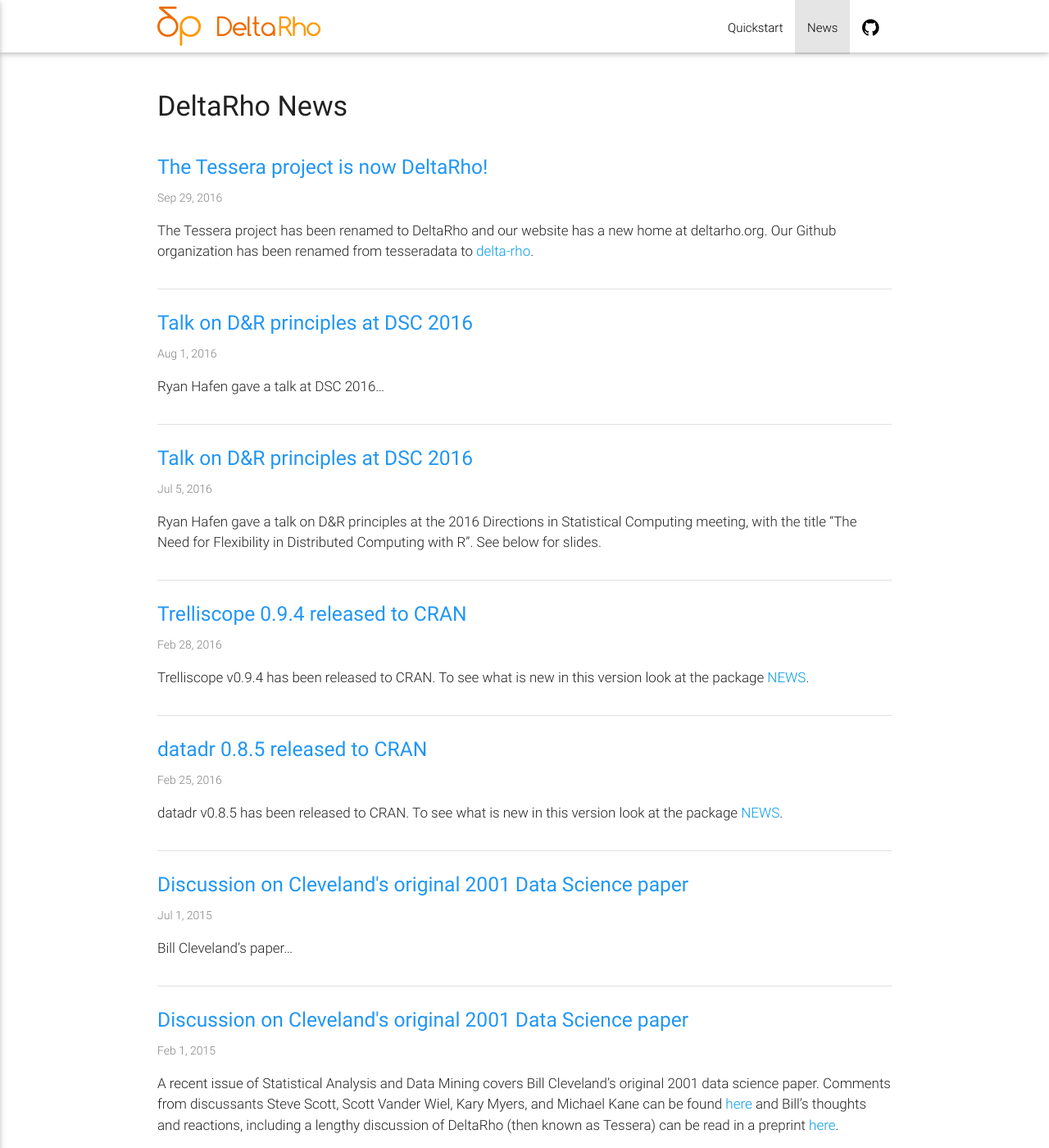
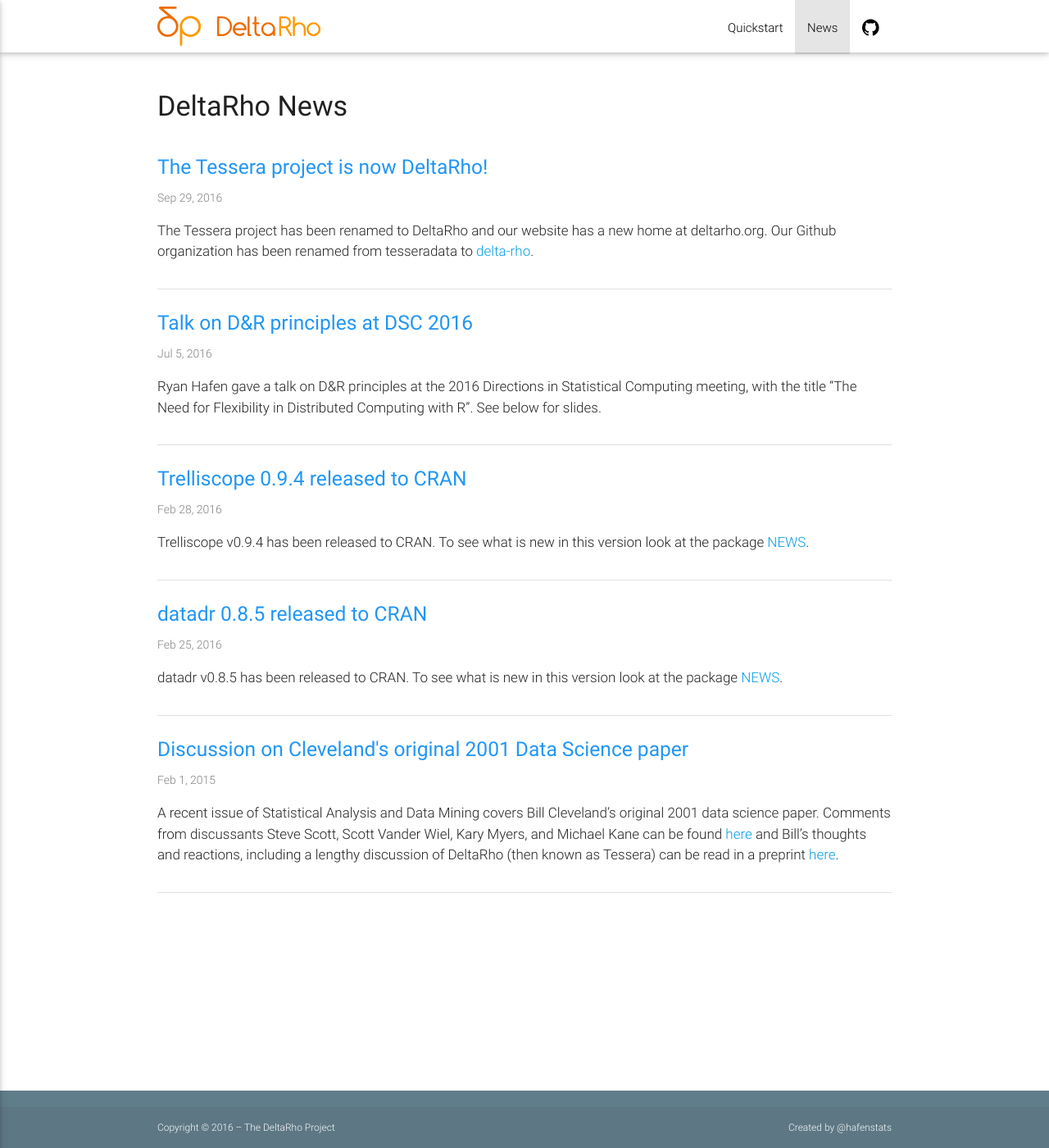
Before and after one commit to delta-rho/delta-rho.github.io, a Jekyll site: the page built from news.html, in a window 1280 px wide and 1400 px high. Shown: the whole window at 82% size. Built offline with Jekyll 4.4.1, drawn with Linux system fonts in a browser that asks for light colours; nearby versions of some CDN libraries; some web fonts are replaced.

Commit message:
Update news posts

```diff
--- a/_config.yml
+++ b/_config.yml
@@ -5,6 +5,8 @@
 url: "http://deltarho.org"
 baseurl: ""
 
+excerpt_separator: <!--more-->
+
 markdown: kramdown
 
 sass:
--- a/_includes/footer2.html
+++ b/_includes/footer2.html
@@ -1,10 +1,10 @@
 <div class="footer-copyright">
   <div class="container">
     <div class="row">
-      <div class="col l6 s6 white-text footer-text">
+      <div class="col s12 m6 white-text footer-text">
         Copyright &copy; 2016 &ndash; The DeltaRho Project
       </div>
-      <div class="col l6 s6 right white-text footer-text">
+      <div class="col s12 m6 right white-text footer-text">
         <div class="right">
           Created by <a href="https://twitter.com/hafenstats" class="white-text">@hafenstats</a>
         </div>
--- a/_posts/2016-09-28-data-science-2001.md
+++ /dev/null
@@ -1,9 +0,0 @@
----
-layout: post
-title:  "Discussion on Cleveland's original 2001 Data Science paper"
-date:   2015-07-01 13:33:04
-categories: jekyll update
-permalink: data-science-2001
----
-
-Bill Cleveland's paper...
--- a/_posts/2016-09-28-dsc-2016.md
+++ /dev/null
@@ -1,8 +0,0 @@
----
-layout: post
-title:  "Talk on D&amp;R principles at DSC 2016"
-date:   2016-08-01
-permalink: dsc-2016
----
-
-Ryan Hafen gave a talk at DSC 2016...
```
Also changed, not shown: news.html (line endings or trailing spaces).
